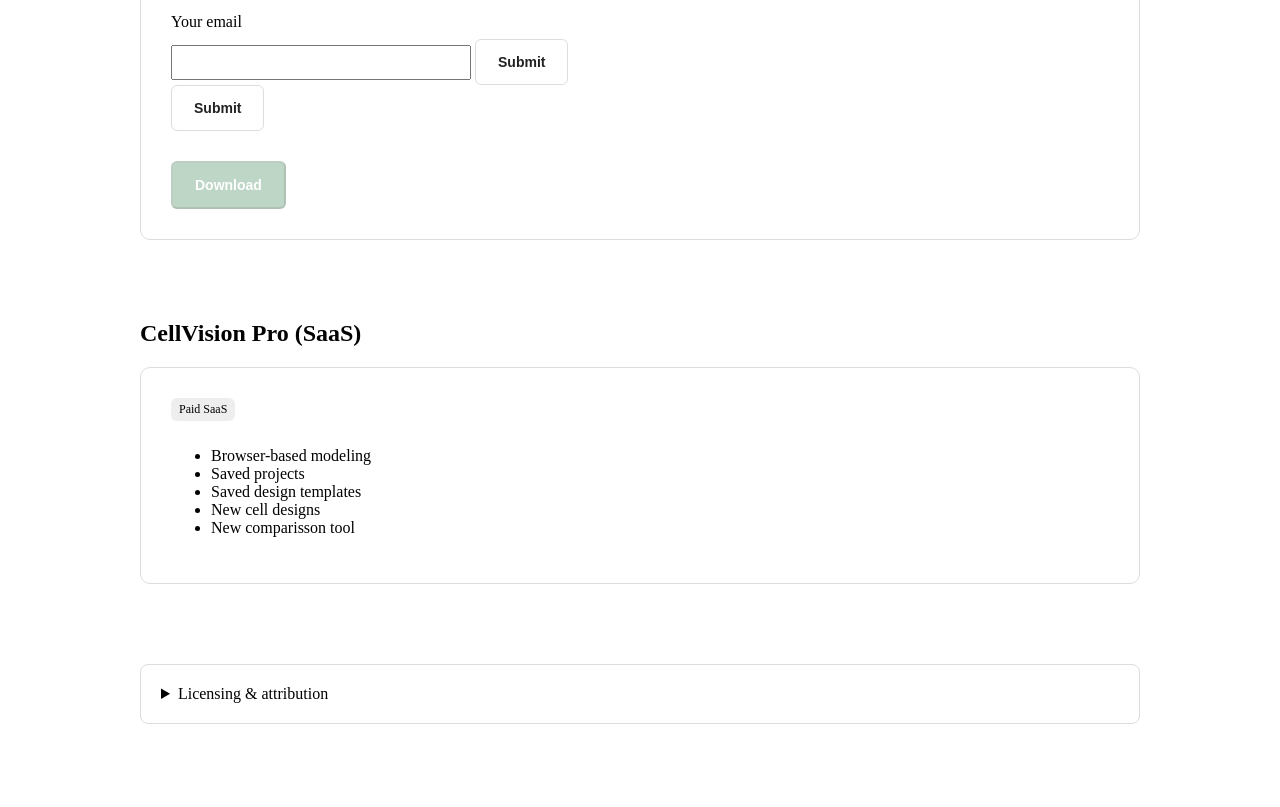
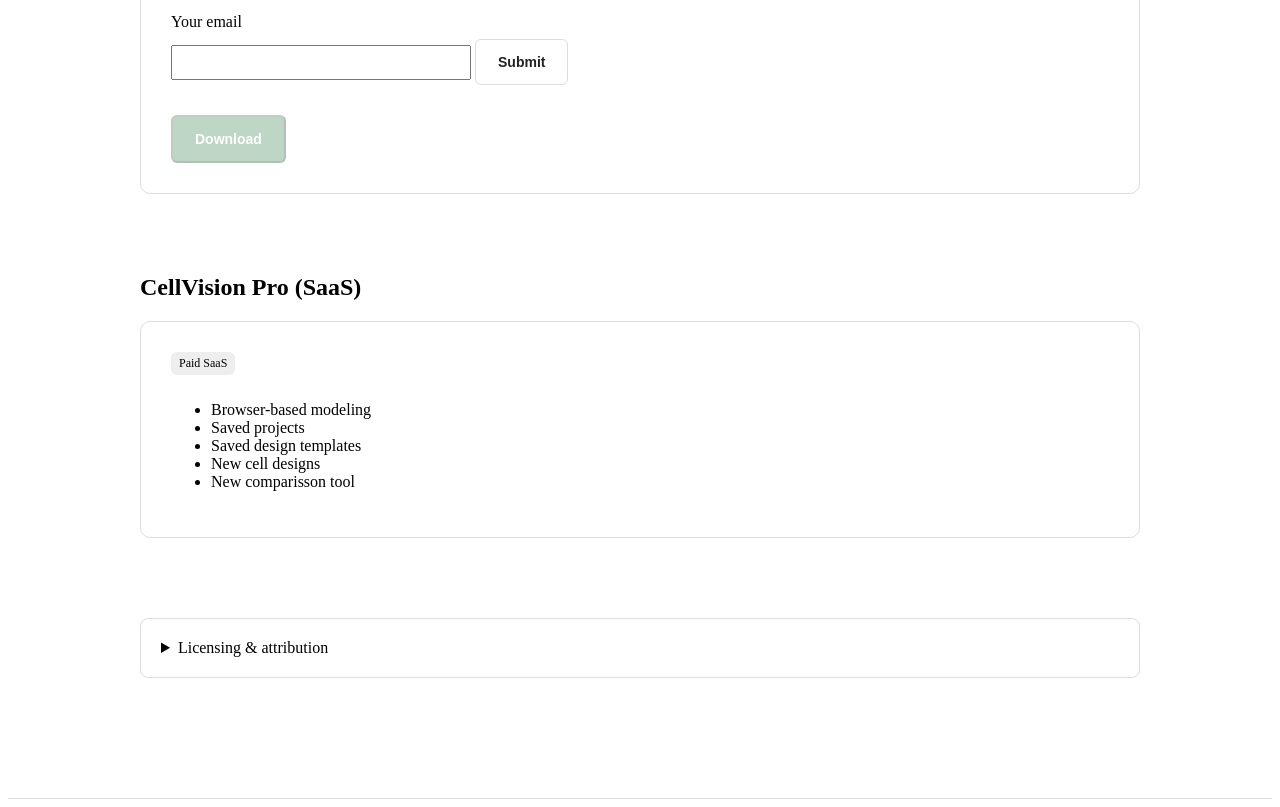
Before and after one commit to jlamb312/cellvision.github.io, a plain HTML site: page splash_page 5.html in a window 1280 px wide. Shown: the part 890-1697 px from the top of the page. Drawn offline with Linux system fonts and the light colour scheme.

Commit message:
removed second button

```diff
--- a/splash_page 5.html
+++ b/splash_page 5.html
@@ -326,9 +326,6 @@ footer {
       Please enter a valid email address to enable the download.
     </p>
 
-      <button type="submit" class="button secondary">
-        Submit
-      </button>
       <span
         id="form-success"
         style="display:none; color:green; margin-left:8px; font-weight:bold;"
```
